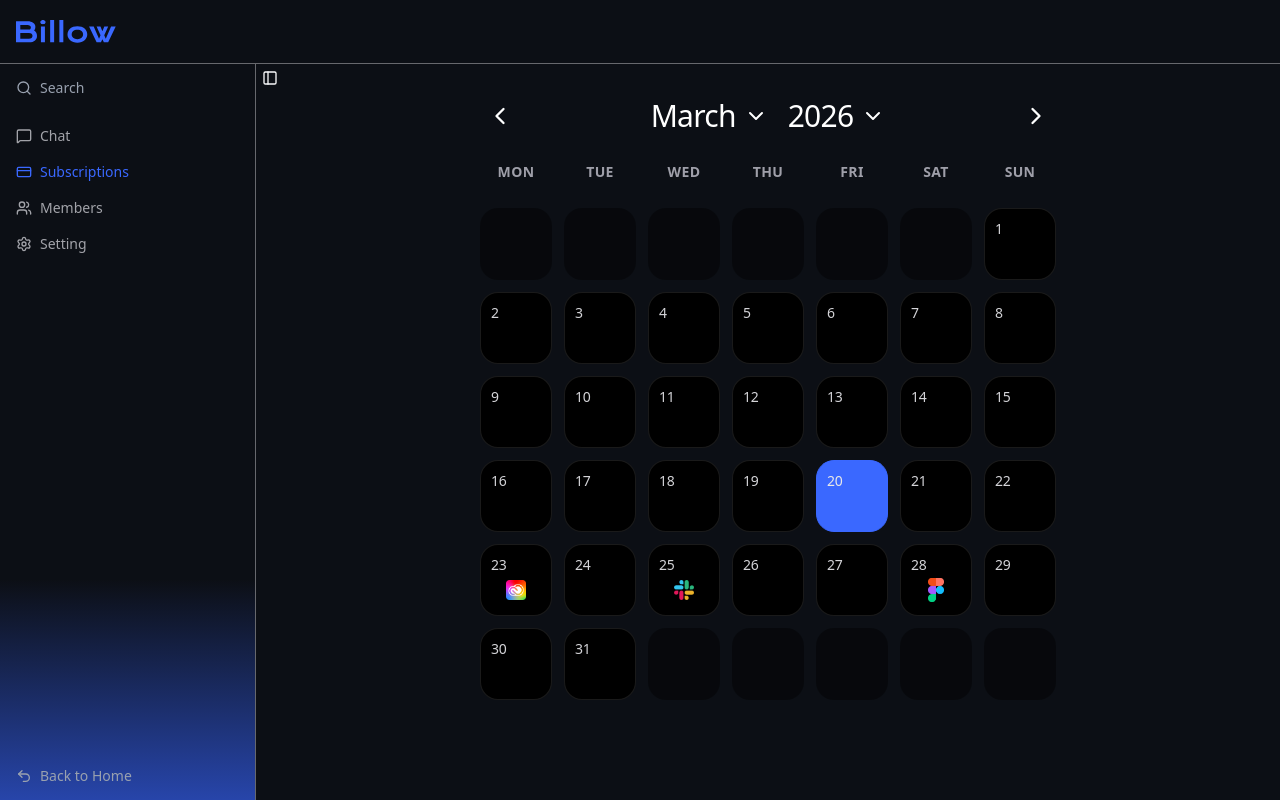
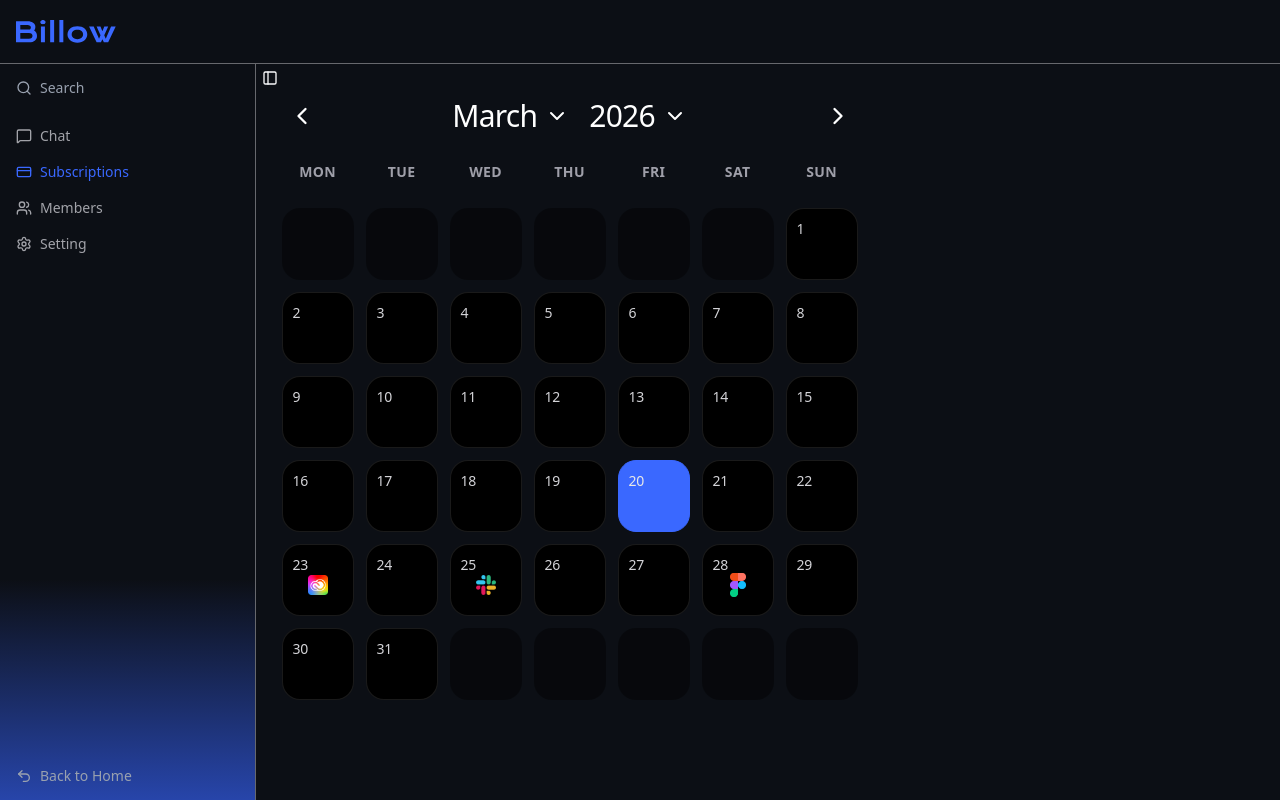
Before and after one commit to taka0330ko/billow, a Next.js app: page /app/subscriptions in a window 1280 px wide. Built offline with nearby package versions, Linux system fonts and the light colour scheme.

Commit message:
feat:subscription page add show card

```diff
--- a/app/app/(w)/members/page.tsx
+++ b/app/app/(w)/members/page.tsx
@@ -4,6 +4,7 @@ import MembersList from "@/components/ui/member/MembersList";
 import ToolsCards from "@/components/ui/member/ToolsCards";
 import ToolsForMember from "@/components/ui/member/ToolsForMember";
 import { members } from "@/lib/member/data";
+import { Search } from "lucide-react";
 import { useState } from "react";
 
 export default function MemberPage() {
@@ -21,9 +22,32 @@ export default function MemberPage() {
             <div className="col-start-1 col-span-4 ">
                 <ToolsForMember member={selectedMember} />
             </div>
-            <div className="col-start-5 col-span-8">
-                <ToolsCards />
+
+        <section className="h-full px-6 pb-8 pt-2 col-start-5 col-span-8">
+
+            <div className="flex flex-col gap-4">
+        <div>
+
+      <div className="flex justify-between">
+          <h3 className="text-2xl font-medium tracking-tight text-white">
+            Available Tools
+          </h3>
+          <label className="flex h-12 w-full items-center rounded-full border max-w-80 border-white/15 bg-[#171922] px-4 text-zinc-400 lg:max-w-sm">
+            <Search className="mr-3 size-4 shrink-0" />
+            <input
+              type="text"
+              value=""
+              readOnly
+              placeholder="Search tool or member..."
+              className="w-full bg-transparent text-sm outline-none placeholder:text-zinc-500"
+            />
+          </label>
+      </div>
             </div>
+            <ToolsCards />
+            </div>
+
+        </section>
         </div>
     </div>
     )
--- a/app/app/(w)/subscriptions/page.tsx
+++ b/app/app/(w)/subscriptions/page.tsx
@@ -3,7 +3,9 @@
 import CalenderHeader from "@/components/ui/subscriptions/CalenderHeader"
 import CalendarGrid from "@/components/ui/subscriptions/CalendarGrid"
 import CalendarWeekdays from "@/components/ui/subscriptions/CalendarWeekdays"
+import ToolsCards from "@/components/ui/member/ToolsCards";
 import { subscriptions } from "@/lib/subscription/data"
+import { Subscription } from "@/lib/subscription/types";
 import { useState } from "react"
 
 function getPreviousMonth(date: Date) {
@@ -15,18 +17,31 @@ function getNextMonth(date: Date) {
 }
 
 export default function SubscriptionsPage() {
-  const [currentDate, setCurrentDate] = useState(new Date())
+  const [currentDate, setCurrentDate] = useState(new Date());
+  const [selectedDate, setSelectedDate] = useState<Date | null>(null);
+  const [selectedSubscriptions, setSelectedSubscriptions] = useState<Subscription[]>([]);
 
   return (
     <section className="min-h-full bg-background px-6 py-8">
-      <div className="mx-auto flex w-full max-w-xl flex-col gap-4">
+      <div className="flex flex-col lg:grid lg:grid-cols-5 gap-4">
+        <div className="flex w-full max-w-xl flex-col gap-4 mx-auto cols-start-1 col-span-3">
           <CalenderHeader
             currentDate={currentDate}
             onPrevMonth={() => setCurrentDate(getPreviousMonth(currentDate))}
             onNextMonth={() => setCurrentDate(getNextMonth(currentDate))}
           />
           <CalendarWeekdays />
-        <CalendarGrid currentDate={currentDate} subscriptions={subscriptions} />
+          <CalendarGrid
+            currentDate={currentDate}
+            subscriptions={subscriptions}
+            selectedDate={selectedDate}
+            onSelectDate={setSelectedDate}
+            onSelectSubscriptions={setSelectedSubscriptions}
+          />
+        </div>
+        <div className="lg:col-start-4 lg:col-span-2">
+          <ToolsCards items={selectedSubscriptions} />
+        </div>
       </div>
     </section>
   )
--- a/components/ui/member/MembersList.tsx
+++ b/components/ui/member/MembersList.tsx
@@ -27,7 +27,7 @@ function MembersList({ selectedMemberId, onSelectMember }: MembersListProps) {
                 onClick={() => onSelectMember(member)}
               >
                 <div
-                  className={`rounded-full p-[2px] transition ${
+                  className={`rounded-full p-0.5 transition ${
                     isSelected ? "bg-blue-500 shadow-[0_0_0_3px_rgba(59,130,246,0.2)]" : "bg-transparent"
                   }`}
                 >
--- a/components/ui/member/ToolsCards.tsx
+++ b/components/ui/member/ToolsCards.tsx
@@ -1,11 +1,16 @@
 "use client";
 
 import Image from "next/image";
-import { Plus, Search } from "lucide-react";
+import { Plus } from "lucide-react";
 import { memberAvatarMap } from "@/lib/member/avatar";
 import { members } from "@/lib/member/data";
 import { subscriptions } from "@/lib/subscription/data";
 import { subscriptionIconMap } from "@/lib/subscription/icons";
+import { Subscription } from "@/lib/subscription/types";
+
+type ToolsCardsProps = {
+  items?: Subscription[];
+};
 
 const formatPrice = (price: number, isTeam: boolean) => {
   const formattedPrice =
@@ -23,28 +28,10 @@ const formatNextDue = (dateString?: string) => {
   }).format(new Date(dateString));
 };
 
-function ToolsCards() {
-  const visibleSubscriptions = subscriptions;
+function ToolsCards({ items = subscriptions }: ToolsCardsProps) {
+  const visibleSubscriptions = items;
 
   return (
-    <section className="h-full px-6 pb-8 pt-2">
-      <div className="flex h-full min-h-0 flex-col gap-4">
-        <div className="flex flex-col gap-4 lg:flex-row lg:items-center lg:justify-between">
-          <h3 className="text-3xl font-medium tracking-tight text-white">
-            Available Tools
-          </h3>
-          <label className="flex h-12 w-full items-center rounded-full border border-white/15 bg-[#171922] px-4 text-zinc-400 lg:max-w-sm">
-            <Search className="mr-3 size-4 shrink-0" />
-            <input
-              type="text"
-              value=""
-              readOnly
-              placeholder="Search tool or member..."
-              className="w-full bg-transparent text-sm outline-none placeholder:text-zinc-500"
-            />
-          </label>
-        </div>
-
         <div className="custom-scroll h-100 min-h-0 overflow-y-auto pr-2 ">
           <div className="flex flex-col gap-4">
             {visibleSubscriptions.map((subscription) => {
@@ -73,7 +60,7 @@ function ToolsCards() {
                       </div>
                       <div className="min-w-0">
                         <div className="flex flex-wrap items-center gap-x-3 gap-y-1">
-                          <h4 className="text-2xl font-medium tracking-tight text-white">
+                          <h4 className="text-xl font-medium tracking-tight text-white">
                             {subscription.name}
                           </h4>
                           <span className="text-sm text-zinc-400">
@@ -91,7 +78,8 @@ function ToolsCards() {
                     </button>
                   </div>
 
-                  <div className="mt-4 grid gap-4 text-sm text-zinc-300 sm:grid-cols-[1.15fr_1.15fr_0.9fr_0.8fr_1.3fr] sm:items-center">
+                  {/* Tools Info */}
+                  <div className="mt-4 grid gap-4 text-sm text-zinc-300 md:grid-cols-[repeat(auto-fit,minmax(100px,1fr))]">
                     <div>
                       <p className="text-xs uppercase tracking-[0.16em] text-zinc-500">
                         Plan
@@ -143,13 +131,12 @@ function ToolsCards() {
                       </div>
                     </div>
                   </div>
+
                 </article>
               );
             })}
           </div>
         </div>
-      </div>
-    </section>
   );
 }
 
--- a/components/ui/member/ToolsForMember.tsx
+++ b/components/ui/member/ToolsForMember.tsx
@@ -22,7 +22,7 @@ function ToolsForMember({ member }: ToolsForMemberProps) {
       <div className="flex h-full min-h-0 flex-col gap-4">
         <div className="flex flex-wrap items-center gap-4">
           <div>
-            <h3 className="text-3xl font-medium tracking-tight text-white">
+            <h3 className="text-2xl font-medium tracking-tight text-white">
               Tools for {member.name.split(" ")[0]}
             </h3>
           </div>
@@ -67,12 +67,12 @@ function ToolsForMember({ member }: ToolsForMemberProps) {
 
                   <div className="mt-8 grid grid-cols-[1fr_auto] gap-6">
                     <div className="self-end">
-                      <p className="text-3xl font-semibold text-white">
+                      <p className="mt-2 text-md text-zinc-400">
+                        {subscription.plan}
+                      </p>
+                      <p className="text-xl  text-white">
                         {assignedMembers.length}
                         {subscription.seats ? `/${subscription.seats}` : ""}
-                      </p>
-                      <p className="mt-2 text-lg text-zinc-400">
-                        {subscription.plan}
                       </p>
                     </div>
 
--- a/components/ui/subscriptions/CalendarDayCell.tsx
+++ b/components/ui/subscriptions/CalendarDayCell.tsx
@@ -8,7 +8,9 @@ type CalendarDayCellProps = {
   dayNumber?: number
   isCurrentMonth?: boolean
   isToday?: boolean
+  isSelected?: boolean
   subscriptions?: Subscription[]
+  onClick?: () => void
   className?: string
 }
 
@@ -16,18 +18,26 @@ function CalendarDayCell({
   dayNumber,
   isCurrentMonth = true,
   isToday = false,
+  isSelected = false,
   subscriptions = [],
+  onClick,
   className,
 }: CalendarDayCellProps) {
   const isPlaceholder = dayNumber === undefined
 
   return (
-    <div
+    <button
+      type="button"
+      onClick={onClick}
+      disabled={isPlaceholder}
       className={cn(
-        "flex aspect-square min-h-16 rounded-[18px] border border-white/10 bg-black p-2.5",
+        "flex aspect-square min-h-16 w-full rounded-[18px] border border-white/10 bg-black p-2.5 text-left",
         !isCurrentMonth && "opacity-40",
         isToday && "border-primary bg-primary",
         isPlaceholder && "border-transparent",
+        !isPlaceholder && "transition hover:border-white/20",
+        isSelected && !isToday && "border-white/20",
+        isPlaceholder && "cursor-default",
         className
       )}
     >
@@ -65,7 +75,7 @@ function CalendarDayCell({
           )}
         </div>
       )}
-    </div>
+    </button>
   )
 }
 
--- a/components/ui/subscriptions/CalendarGrid.tsx
+++ b/components/ui/subscriptions/CalendarGrid.tsx
@@ -5,6 +5,9 @@ import { cn } from "@/lib/utils"
 type CalendarGridProps = {
   currentDate: Date
   subscriptions: Subscription[]
+  selectedDate?: Date | null
+  onSelectDate?: (date: Date) => void
+  onSelectSubscriptions?: (subscriptions: Subscription[]) => void
   className?: string
 }
 
@@ -85,9 +88,28 @@ function isSameCalendarDate(
   )
 }
 
+function isSelectedCalendarDate(
+  selectedDate: Date | null | undefined,
+  currentDate: Date,
+  dayNumber: number | undefined
+) {
+  if (!selectedDate || dayNumber === undefined) {
+    return false
+  }
+
+  return (
+    selectedDate.getFullYear() === currentDate.getFullYear() &&
+    selectedDate.getMonth() === currentDate.getMonth() &&
+    selectedDate.getDate() === dayNumber
+  )
+}
+
 function CalendarGrid({
   currentDate,
   subscriptions,
+  selectedDate,
+  onSelectDate,
+  onSelectSubscriptions,
   className,
 }: CalendarGridProps) {
   const cells = buildCalendarCells(currentDate)
@@ -109,6 +131,11 @@ function CalendarGrid({
             cell.dayNumber
           )
         )
+        const isSelected = isSelectedCalendarDate(
+          selectedDate,
+          currentDate,
+          cell.dayNumber
+        )
 
         return (
           <CalendarDayCell
@@ -116,7 +143,22 @@ function CalendarGrid({
             dayNumber={cell.dayNumber}
             isCurrentMonth={cell.isCurrentMonth}
             isToday={isToday}
+            isSelected={isSelected}
             subscriptions={cellSubscriptions}
+            onClick={() => {
+              if (cell.dayNumber === undefined) {
+                return
+              }
+
+              onSelectDate?.(
+                new Date(
+                  currentDate.getFullYear(),
+                  currentDate.getMonth(),
+                  cell.dayNumber
+                )
+              )
+              onSelectSubscriptions?.(cellSubscriptions)
+            }}
           />
         )
       })}
```
Lines whose indentation alone changed are shown as unchanged.
